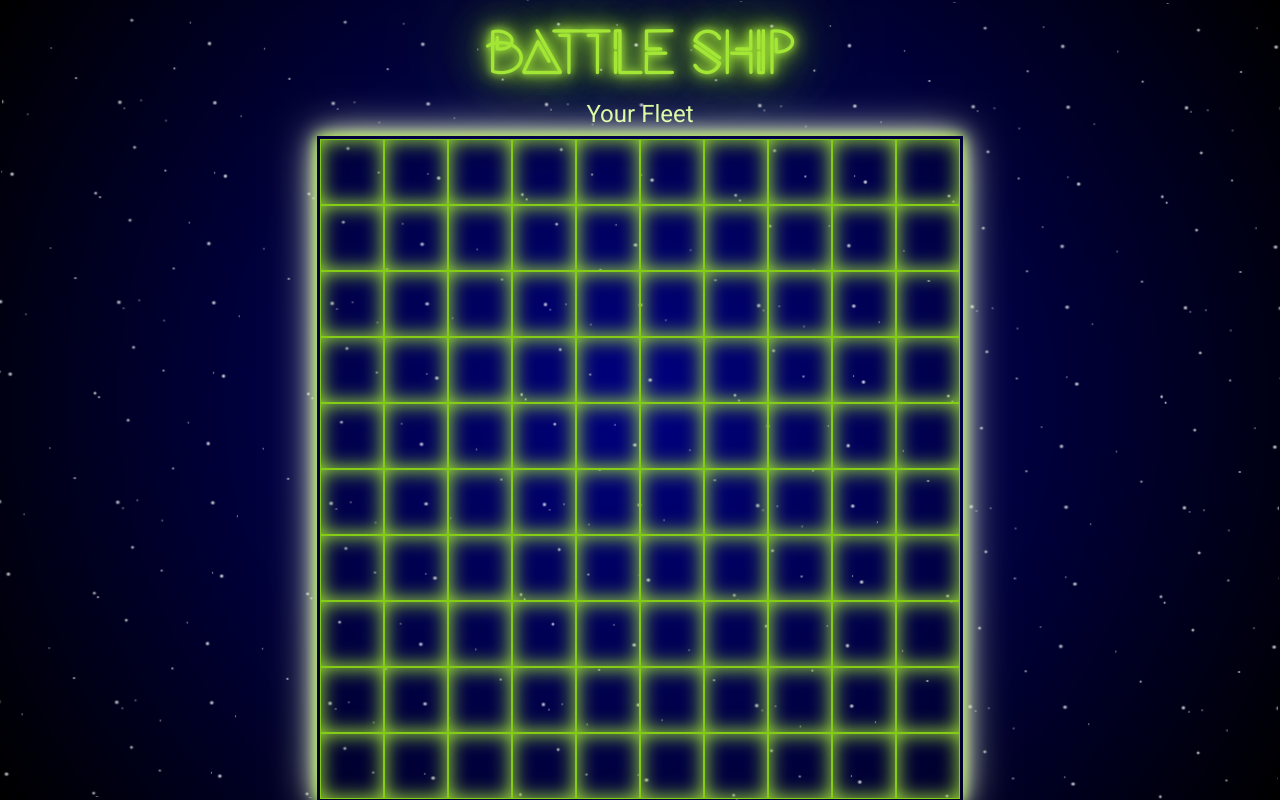
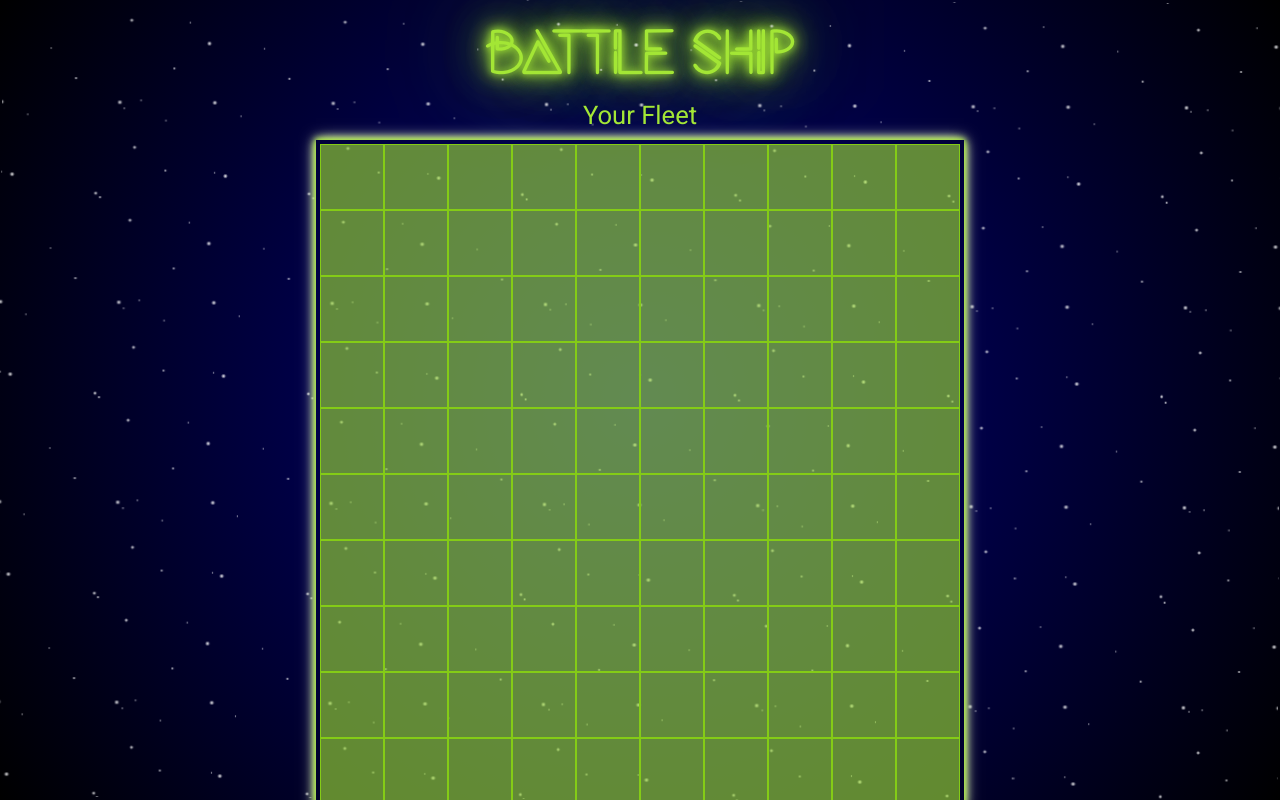
Before and after one commit to NateTewolde/battleship, a website built with webpack: page dist/index.html in a window 1280 px wide. Built offline with nearby package versions, Linux system fonts and the light colour scheme.

Commit message:
Stop space animation from overflowing document and adjust colors for the gameboards

```diff
--- a/src/styles/style.css
+++ b/src/styles/style.css
@@ -121,19 +121,20 @@ body {
 }
 
 .gameboard-header {
-  font-size: 1.5rem;
+  font-size: 1.6rem;
   font-weight: 400;
-  color: #d9f99d;
+  color: #a3e635;
 }
 
 .gameboard {
   display: flex;
   flex-direction: column-reverse;
   justify-content: center;
-  padding: 3px;
-  margin-top: 8px;
+  padding: 4px;
+  margin-top: 10px;
   width: clamp(100px, 50%, 700px);
-  box-shadow: 0 0 10px #a3e635, 0 0 20px #ecfccb, 0 0 40px #ecfccb;
+  box-shadow: 0 0 5px #a3e635, 0 0 7px #a3e635, 0 0 10px #ecfccb,
+    0 0 15px #ecfccb;
 }
 
 .row {
@@ -148,7 +149,6 @@ body {
   padding-top: 10%;
   background-color: transparent;
   box-sizing: border-box;
-  box-shadow: inset 0 0 20px #a3e635;
 }
 
 .add-ship-prompt,
@@ -166,7 +166,6 @@ label {
     text-shadow: 0 0 5px #bef264, 0 0 10px #84cc16, 0 0 15px #84cc16,
       0 0 20px #84cc16;
   }
-
   to {
     text-shadow: 0 0 2px #bef264, 0 0 4px #a3e635, 0 0 8px #a3e635,
       0 0 10px #a3e635, 0 0 20px #a3e635, 0 0 40px #a3e635, 0 0 60px #a3e635;
@@ -180,6 +179,9 @@ label {
   box-shadow: none;
 }
 
+.grid {
+  background-color: rgb(163, 230, 53, 0.6);
+}
 .ship:not(.computer) {
   background-color: #7c3aed;
 }
@@ -200,7 +202,7 @@ label {
   background: transparent center / 200px 200px round;
   bottom: 0;
   left: 0;
-  position: absolute;
+  position: fixed;
   right: 0;
   top: 0;
   overflow: hidden;
```
